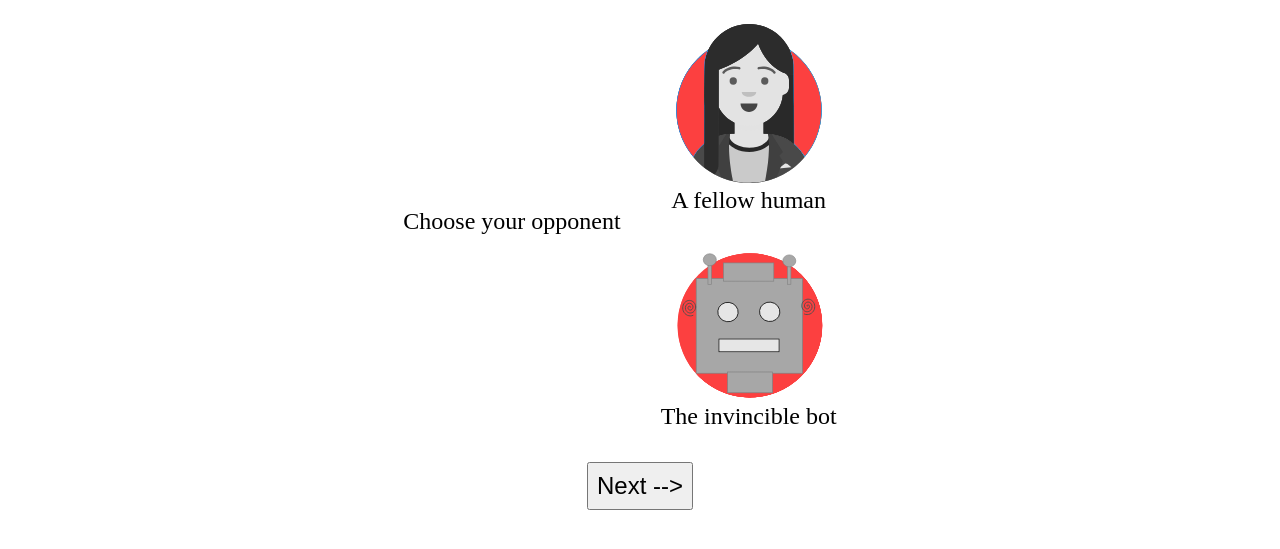
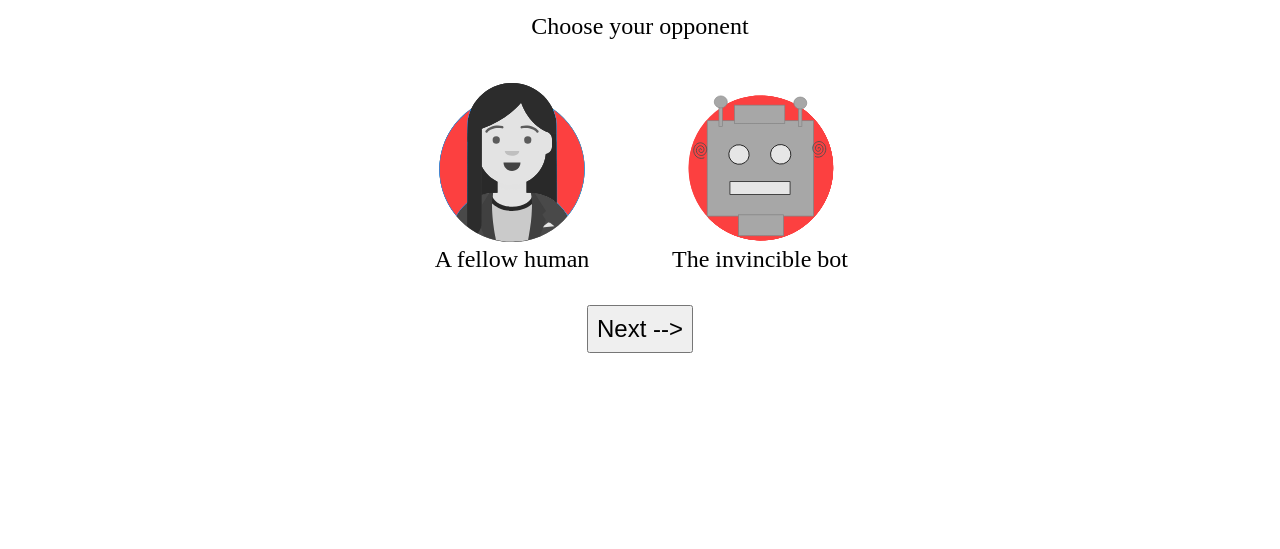
Before and after one commit to GitHubBlues/TOP_tic_tac_toe, a plain HTML site: page index.html in a window 1280 px wide. Shown: the part 113-662 px from the top of the page. Drawn offline with Linux system fonts and the light colour scheme; a web font is replaced by a local one.

Commit message:
increased styling consistency

```diff
--- a/style.css
+++ b/style.css
@@ -18,6 +18,13 @@ body{
 .spl1-container{
     display: flex;
     justify-content: center;
+    flex-direction: column;
+}
+
+.spl1-opponents{
+    display: flex;
+    flex-direction: row;
+    justify-content: center;
 }
 
 .spl1-message,
@@ -28,6 +35,9 @@ body{
    text-align: center;
    font-size: large;
    align-self: center;
+   margin-top: 1rem;
+   margin-bottom: 1rem;
+
 }
 
 .spl1-message{
@@ -154,8 +164,6 @@ figcaption{
     font-weight: 600;
     margin: auto;
     text-shadow: 0.3rem 0.3rem 0.2rem rgb(221, 220, 220);
-
-
 }
 
 .div-board-1{ grid-area: div1;}
@@ -192,7 +200,7 @@ figcaption{
 
 .button-play-again{
     width: 20rem;
-    font-size: x-large;
+    font-size: large;
     color: "black";
     display: flex;
     justify-content: center;
```
